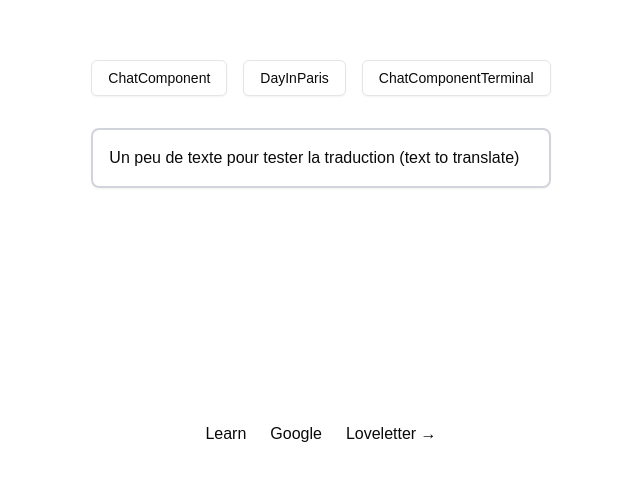
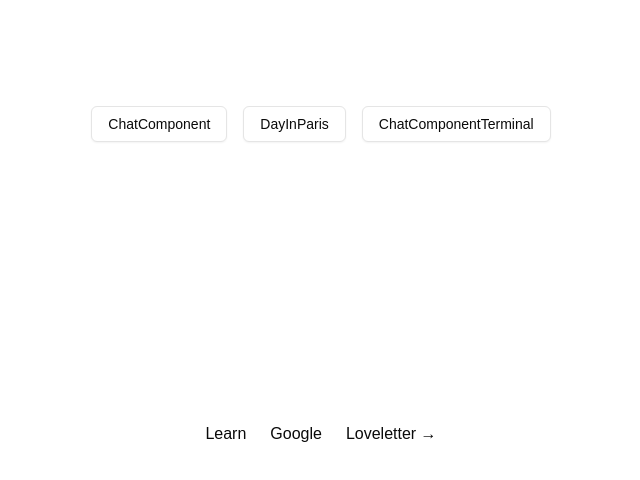
Before and after one commit to lmangall/text_based_language_game, a Next.js app: page / in a window 1280 px wide. Shown: the part 276-756 px from the top of the page, without its empty margins (319-959 px from the left). Built offline with nearby package versions, Linux system fonts and the light colour scheme.

Commit message:
fix: render only component without home when clicked

```diff
--- a/app/page.tsx
+++ b/app/page.tsx
@@ -4,31 +4,34 @@ import { Button } from "@/components/ui/button";
 import ChatComponent from "@/components/ChatComponent";
 import DayInParis from "@/components/DayInParis";
 import ChatComponentTerminal from "@/components/ChatComponentTerminal";
-import useDeeplTranslate from "@/components/UseDeeplTranslate";
 
 export default function Home() {
   const [currentComponent, setCurrentComponent] = useState<
     "chat" | "paris" | "terminal" | null
   >(null);
-  const { translateText, translations, translationError } = useDeeplTranslate();
 
-  const handleTextSelection = async () => {
-    const selection = window.getSelection();
-    if (!selection || !selection.toString()) {
-      return;
-    }
-
-    const text = selection.toString();
-
-    try {
-      await translateText(text); // Translate selected text
-    } catch (error) {
-      console.error("Translation error:", error);
+  // Function to render the selected component
+  const renderComponent = () => {
+    switch (currentComponent) {
+      case "chat":
+        return <ChatComponent />;
+      case "paris":
+        return <DayInParis />;
+      case "terminal":
+        return <ChatComponentTerminal />;
+      default:
+        return null; // Render nothing if no component is selected
     }
   };
 
   return (
     <div>
+      {/* Render selected component if one is active, else show the buttons */}
+      {currentComponent ? (
+        <div className="flex items-center justify-center min-h-screen">
+          {renderComponent()}
+        </div>
+      ) : (
         <div className="grid grid-rows-[20px_1fr_20px] items-center justify-items-center min-h-screen p-8 pb-20 gap-16 sm:p-20 font-[family-name:var(--font-geist-sans)]">
           <main className="flex flex-col gap-8 row-start-2 items-center sm:items-start">
             <div className="flex gap-4">
@@ -51,38 +54,6 @@ export default function Home() {
                 ChatComponentTerminal
               </Button>
             </div>
-
-          {/* Render Components Based on State */}
-          {currentComponent === "chat" && <ChatComponent />}
-          {currentComponent === "paris" && <DayInParis />}
-          {currentComponent === "terminal" && <ChatComponentTerminal />}
-
-          <div
-            className="bg-white w-full h-full max-h-80 bg-opacity-40 p-4 text-base font-normal border-2 border-gray-300 rounded-lg shadow-sm resize-none overflow-auto"
-            aria-readonly="true"
-            onMouseUp={handleTextSelection}
-          >
-            Un peu de texte pour tester la traduction (text to translate)
-          </div>
-
-          {/* Render translations here */}
-          {translations.length > 0 && (
-            <div className="mt-4 w-full">
-              <h2 className="font-bold">Translations:</h2>
-              <ul className="list-disc pl-5">
-                {translations.map((translation, index) => (
-                  <li
-                    key={index}
-                    dangerouslySetInnerHTML={{ __html: translation }}
-                  />
-                ))}
-              </ul>
-            </div>
-          )}
-
-          {translationError && (
-            <p className="text-red-500">{translationError}</p>
-          )}
           </main>
 
           <footer className="row-start-3 flex gap-6 flex-wrap items-center justify-center">
@@ -107,6 +78,7 @@ export default function Home() {
             </a>
           </footer>
         </div>
+      )}
     </div>
   );
 }
```
Lines whose indentation alone changed are shown as unchanged.
